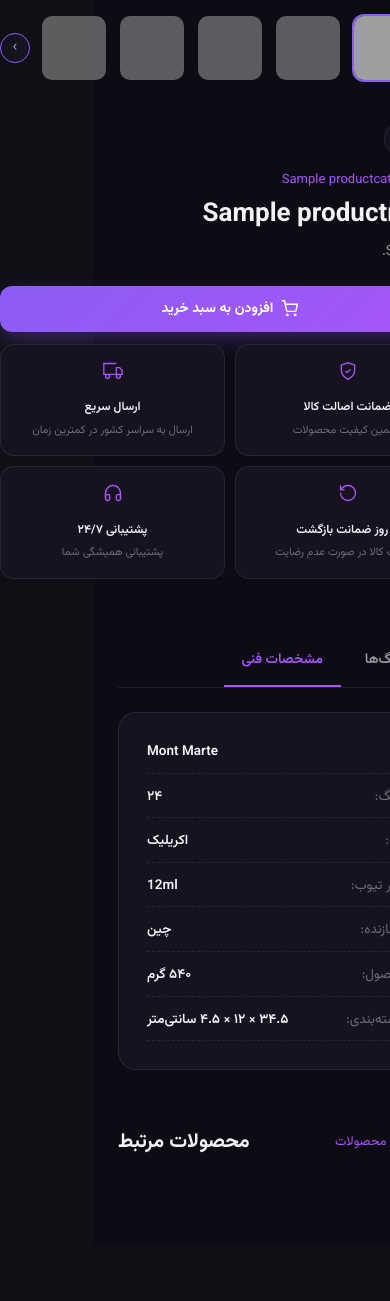
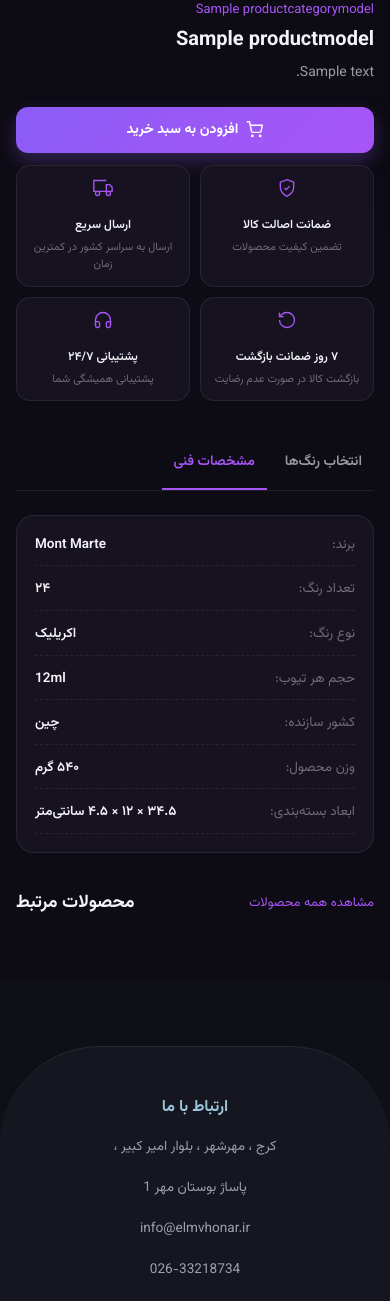
Before and after one commit to Komeil-Ahankoobi/Elm-Va-Honar, a Django app: a page that uses core/templates/base.html in a window 390 px wide; the page is wider, and only the part inside the window is pictured. Shown: the part 639-1940 px from the top of that part. Run offline with Django 5.2, Linux system fonts and the light colour scheme; tables that the repository leaves empty hold one stand-in row (values such as "Sample post"); parts of the project's set-up code (start-up, migrations or seed data) failed here and were passed over; grey boxes are pictures that could not be loaded.

Commit message:
feat: product detail page responsive

```diff
--- a/core/dashboard/customer/views.py
+++ b/core/dashboard/customer/views.py
@@ -109,8 +109,8 @@ class CustomerDashboardOrderDetailView(LoginRequiredMixin, HasCustomerAccessPerm
     def get_context_data(self, **kwargs):
         context = super().get_context_data(**kwargs)
 
-        order = self.object  # همون Order که DetailView پیدا کرده
-        items = order.items.all()  # همون related_name که تو مدل OrderItemsModel داری
+        order = self.object
+        items = order.items.all()
 
         order_items_total= sum(item.total_price for item in items)
         total_tax = round(order_items_total * 10 / 100)
--- a/core/order/models.py
+++ b/core/order/models.py
@@ -132,5 +132,5 @@ class OrderItemsModel(models.Model):
 
 
     def __str__(self):
-        variant_part = self.variant.varient_type if self.variant else 'بدون وریانت'
+        variant_part = self.variant.variant_type if self.variant else 'بدون وریانت'
         return f'{self.product.title} - {variant_part} - {self.order.id}'
--- a/core/static/css/product-detail.css
+++ b/core/static/css/product-detail.css
@@ -3,10 +3,50 @@
 /* ==========================================================================
    Product Detail — ElmVHonar
    Dark / violet theme, RTL, pure HTML + CSS (no JS)
+   Mobile-first responsive rebuild — visual identity preserved
    ========================================================================== */
 
 html {
     scroll-behavior: smooth;
+}
+
+/* ---------- Responsive safety reset (scoped to this page's sections) ---------- */
+.product-detail,
+.pd-tabs-section,
+.pd-reviews-section,
+.pd-related-section,
+.breadcrumb-strip {
+    box-sizing: border-box;
+}
+
+.product-detail *,
+.product-detail *::before,
+.product-detail *::after,
+.pd-tabs-section *,
+.pd-tabs-section *::before,
+.pd-tabs-section *::after,
+.pd-reviews-section *,
+.pd-reviews-section *::before,
+.pd-reviews-section *::after,
+.pd-related-section *,
+.pd-related-section *::before,
+.pd-related-section *::after,
+.breadcrumb-strip *,
+.breadcrumb-strip *::before,
+.breadcrumb-strip *::after {
+    box-sizing: border-box;
+}
+
+.product-detail img,
+.pd-tabs-section img,
+.pd-reviews-section img,
+.pd-related-section img,
+.breadcrumb-strip img,
+.product-detail svg,
+.pd-tabs-section svg,
+.pd-reviews-section svg,
+.pd-related-section svg {
+    max-width: 100%;
 }
 
 .product-detail,
@@ -28,6 +68,8 @@ html {
     --pd-success: #22c55e;
     --pd-pink: #ec4899;
     font-family: "Vazirmatn", Tahoma, sans-serif;
+    max-width: 100%;
+    overflow-x: hidden;
 }
 
 .breadcrumb-strip,
@@ -46,12 +88,13 @@ html {
 .breadcrumb-strip .container {
     max-width: 1240px;
     margin: 0 auto;
-    padding: 0 24px;
+    padding: 0 clamp(16px, 4vw, 24px);
+    width: 100%;
 }
 
 /* ---------- Breadcrumb ---------- */
 .breadcrumb-strip {
-    padding: 18px 0;
+    padding: clamp(12px, 3vw, 18px) 0;
     border-bottom: 1px solid var(--pd-border);
 }
 
@@ -80,50 +126,39 @@ html {
 
 .breadcrumb .current {
     color: var(--pd-text);
+    overflow-wrap: anywhere;
 }
 
 /* ---------- Layout ---------- */
 .product-detail {
-    padding: 40px 0 56px;
-    margin-top: 3rem;
-}
-
-.breadcrumb-container {
-    padding: 15px 0;
-}
-.breadcrumb {
-    display: flex;
-    flex-wrap: wrap;
-    list-style: none;
-    margin: 0;
-    padding: 0;
-    font-size: 0.9rem;
-}
-.breadcrumb li + li::before {
-    content: "/";
-    padding: 0 8px;
-    color: #888;
-}
-.breadcrumb li a {
-    color: #555;
-    text-decoration: none;
-}
-.breadcrumb li.active span {
-    color: #111;
-    font-weight: bold;
+    padding: clamp(24px, 6vw, 40px) 0 clamp(36px, 7vw, 56px);
+    margin-top: clamp(1.5rem, 4vw, 3rem);
 }
 
 .pd-layout {
     display: grid;
+    grid-template-columns: 1fr;
+    gap: clamp(24px, 5vw, 40px);
+    align-items: start;
+}
+
+@media (min-width: 981px) {
+    .pd-layout {
         grid-template-columns: 1.05fr 1fr;
-    gap: 40px;
-    align-items: start;
+    }
 }
 
 /* ---------- Gallery ---------- */
 .pd-gallery {
+    position: static;
+    min-width: 0;
+}
+
+@media (min-width: 981px) {
+    .pd-gallery {
         position: sticky;
         top: 24px;
+    }
 }
 
 .pd-thumb-radio {
@@ -206,6 +249,9 @@ html {
     overflow-x: auto;
     flex: 1;
     scrollbar-width: none;
+    min-width: 0;
+    scroll-snap-type: x proximity;
+    -webkit-overflow-scrolling: touch;
 }
 
 .pd-thumbs-track::-webkit-scrollbar {
@@ -222,6 +268,7 @@ html {
     cursor: pointer;
     display: block;
     opacity: 0.55;
+    scroll-snap-align: start;
     transition:
         opacity 0.2s ease,
         border-color 0.2s ease;
@@ -259,10 +306,18 @@ html {
     user-select: none;
 }
 
+@media (max-width: 600px) {
+    .pd-thumb-arrow {
+        width: 34px;
+        height: 34px;
+    }
+}
+
 /* ---------- Info column ---------- */
 .pd-info {
     display: flex;
     flex-direction: column;
+    min-width: 0;
 }
 
 .pd-top-actions {
@@ -284,6 +339,13 @@ html {
     cursor: pointer;
 }
 
+@media (max-width: 600px) {
+    .pd-icon-btn {
+        width: 38px;
+        height: 38px;
+    }
+}
+
 .pd-category {
     font-size: 13px;
     color: var(--pd-accent-2);
@@ -291,10 +353,11 @@ html {
 }
 
 .pd-title {
-    font-size: 26px;
+    font-size: clamp(1.25rem, 1.05rem + 0.8vw, 1.625rem);
     font-weight: 700;
     margin: 0 0 6px;
     line-height: 1.4;
+    overflow-wrap: anywhere;
 }
 
 .pd-brand {
@@ -330,11 +394,13 @@ html {
     font-size: 14px;
     line-height: 1.9;
     margin: 0 0 20px;
+    overflow-wrap: anywhere;
 }
 
 .pd-price-row {
     display: flex;
     align-items: center;
+    flex-wrap: wrap;
     gap: 12px;
     margin-bottom: 12px;
 }
@@ -375,11 +441,13 @@ html {
     border-radius: 50%;
     background: var(--pd-success);
     display: inline-block;
+    flex: 0 0 auto;
 }
 
 .pd-purchase-row {
     display: flex;
     align-items: center;
+    flex-wrap: wrap;
     gap: 12px;
     margin-bottom: 12px;
 }
@@ -411,7 +479,7 @@ html {
 }
 
 .btn-primary {
-    flex: 1;
+    flex: 1 1 200px;
     height: 46px;
     border: none;
     border-radius: 12px;
@@ -448,15 +516,21 @@ html {
 
 .pd-trust-grid {
     display: grid;
+    grid-template-columns: repeat(2, 1fr);
+    gap: 10px;
+}
+
+@media (min-width: 576px) {
+    .pd-trust-grid {
         grid-template-columns: repeat(4, 1fr);
-    gap: 10px;
+    }
 }
 
 .pd-trust-item {
     background: var(--pd-panel);
     border: 1px solid var(--pd-border);
     border-radius: 14px;
-    padding: 16px 10px;
+    padding: clamp(12px, 3vw, 16px) 10px;
     text-align: center;
     color: var(--pd-text-soft);
 }
@@ -483,7 +557,7 @@ html {
 
 /* ---------- Tabs (CSS-only) ---------- */
 .pd-tabs-section {
-    padding-bottom: 56px;
+    padding-bottom: clamp(36px, 7vw, 56px);
 }
 
 .pd-tab-radio {
@@ -497,22 +571,34 @@ html {
     gap: 6px;
     border-bottom: 1px solid var(--pd-border);
     margin-bottom: 24px;
+    overflow-x: auto;
+    flex-wrap: nowrap;
+    scrollbar-width: none;
+    -webkit-overflow-scrolling: touch;
+}
+
+.pd-tabs-nav::-webkit-scrollbar {
+    display: none;
 }
 
 .pd-tab-label {
-    padding: 14px 18px;
+    flex: 0 0 auto;
+    padding: 14px clamp(12px, 3vw, 18px);
     font-size: 14px;
     font-weight: 600;
     color: var(--pd-text-soft);
     cursor: pointer;
+    white-space: nowrap;
     border-bottom: 2px solid transparent;
     transition:
         color 0.15s ease,
         border-color 0.15s ease;
 }
 
+@media (hover: hover) and (pointer: fine) {
     .pd-tab-label:hover {
         color: var(--pd-text);
+    }
 }
 
 .pd-tab-panel {
@@ -520,7 +606,7 @@ html {
     background: var(--pd-panel);
     border: 1px solid var(--pd-border);
     border-radius: 18px;
-    padding: 28px;
+    padding: clamp(18px, 4vw, 28px);
 }
 
 #pd-tab-desc:checked ~ .pd-tabs-nav label[for="pd-tab-desc"],
@@ -688,6 +759,7 @@ html {
     display: flex;
     flex-direction: column;
     gap: 12px;
+    width: 100%;
 }
 
 .pd-spec-table-full {
@@ -696,7 +768,9 @@ html {
 
 .pd-spec-row {
     display: flex;
+    flex-wrap: wrap;
     justify-content: space-between;
+    gap: 6px 16px;
     font-size: 13.5px;
     padding-bottom: 10px;
     border-bottom: 1px dashed var(--pd-border);
@@ -710,6 +784,7 @@ html {
 .pd-spec-row span:last-child {
     color: var(--pd-text);
     font-weight: 600;
+    text-align: left;
 }
 
 .pd-faq-item {
@@ -742,21 +817,27 @@ html {
 
 /* ---------- Section titles ---------- */
 .pd-section-title {
-    font-size: 20px;
+    font-size: clamp(1.125rem, 1rem + 0.5vw, 1.25rem);
     font-weight: 700;
     margin: 0 0 24px;
 }
 
 /* ---------- Reviews ---------- */
 .pd-reviews-section {
-    padding-bottom: 56px;
+    padding-bottom: clamp(36px, 7vw, 56px);
 }
 
 .pd-reviews-layout {
     display: grid;
-    grid-template-columns: 0.85fr 1.6fr;
+    grid-template-columns: 1fr;
     gap: 24px;
     align-items: start;
+}
+
+@media (min-width: 981px) {
+    .pd-reviews-layout {
+        grid-template-columns: 0.85fr 1.6fr;
+    }
 }
 
 .pd-reviews-summary {
@@ -883,17 +965,20 @@ html {
     font-size: 13.5px;
     line-height: 1.8;
     color: var(--pd-text-soft);
+    overflow-wrap: anywhere;
 }
 
 /* ---------- Related products ---------- */
 .pd-related-section {
-    padding-bottom: 64px;
+    padding-bottom: clamp(40px, 8vw, 64px);
 }
 
 .pd-related-header {
     display: flex;
     align-items: center;
+    flex-wrap: wrap;
     justify-content: space-between;
+    gap: 12px;
     margin-bottom: 24px;
 }
 
@@ -915,9 +1000,21 @@ html {
 
 .pd-related-track {
     display: grid;
+    grid-template-columns: 1fr;
+    gap: clamp(14px, 3vw, 18px);
+    flex: 1;
+}
+
+@media (min-width: 561px) {
+    .pd-related-track {
+        grid-template-columns: repeat(2, 1fr);
+    }
+}
+
+@media (min-width: 981px) {
+    .pd-related-track {
         grid-template-columns: repeat(4, 1fr);
-    gap: 18px;
-    flex: 1;
+    }
 }
 
 .pd-related-arrow {
@@ -1025,37 +1125,5 @@ html {
     justify-content: center;
     gap: 6px;
     cursor: pointer;
+    padding: 8px 10px;
 }
-
-/* ---------- Responsive ---------- */
-@media (max-width: 980px) {
-    .pd-layout {
-        grid-template-columns: 1fr;
-    }
-
-    .pd-gallery {
-        position: static;
-    }
-
-    .pd-desc-grid {
-        grid-template-columns: 1fr;
-    }
-
-    .pd-reviews-layout {
-        grid-template-columns: 1fr;
-    }
-
-    .pd-related-track {
-        grid-template-columns: repeat(2, 1fr);
-    }
-}
-
-@media (max-width: 560px) {
-    .pd-trust-grid {
-        grid-template-columns: repeat(2, 1fr);
-    }
-
-    .pd-related-track {
-        grid-template-columns: 1fr;
-    }
-}
--- a/core/static/js/home.js
+++ b/core/static/js/home.js
@@ -20,6 +20,8 @@
     const opts = { weekday: "short", day: "numeric", month: "long" };
     el.textContent = now.toLocaleDateString("en-GB", opts);
 })();
+
+
 
 /* ----------------------------------------------------------
        2. SCROLL LISTENERS — header shadow + back-to-top
--- a/core/templates/base.html
+++ b/core/templates/base.html
@@ -8,7 +8,7 @@
     <meta name="viewport" content="width=device-width, initial-scale=1.0" />
     <title>{% block title %}فروشگاه نوشت افزار علم و هنر{% endblock title %}</title>
     <meta name="description"
-        content="{% block meta_description %}لوازم‌التحریر و ابزار هنری ممتاز با بهترین کیفیت.{% endblock meta_description %}" />
+        content="{% block meta_description %}نوشت‌افزار علم و هنر — فروش لوازم‌التحریر، رنگ، ابزار طراحی و خوشنویسی با کیفیت ممتاز{% endblock meta_description %}" />
     <meta name="enamad" content="53417095" />
     <link rel="stylesheet" href="{% static 'css/home.css'%}">
     <link rel="stylesheet" href="{% static 'css/fonts.css'%}">
--- a/core/templates/dashboard/admin/base.html
+++ b/core/templates/dashboard/admin/base.html
@@ -109,7 +109,7 @@
 
       <div class="sidebar-footer">
         <a href="{% url 'website:home' %}" class="logout-btn">
-          خروج از حساب
+          صفحه اصلی
         </a>
       </div>
     </aside>
--- a/core/templates/shop/product-detail.html
+++ b/core/templates/shop/product-detail.html
@@ -55,13 +55,13 @@
             <img class="pd-image pd-image-1" src="https://picsum.photos/seed/acrylicset1/900/900"
               alt="{{ object.get_image_alt }} — نمای ۱" />
             <img class="pd-image pd-image-2" src="https://picsum.photos/seed/acrylicset2/900/900"
-              alt="{{ object.get_image_alt }} — نمای ۲" />
+              alt="{{ object.get_image_alt }} — نمای ۲" loading="lazy" />
             <img class="pd-image pd-image-3" src="https://picsum.photos/seed/acrylicset3/900/900"
-              alt="{{ object.get_image_alt }} — نمای ۳" />
+              alt="{{ object.get_image_alt }} — نمای ۳" loading="lazy" />
             <img class="pd-image pd-image-4" src="https://picsum.photos/seed/acrylicset4/900/900"
-              alt="{{ object.get_image_alt }} — نمای ۴" />
+              alt="{{ object.get_image_alt }} — نمای ۴" loading="lazy" />
             <img class="pd-image pd-image-5" src="https://picsum.photos/seed/acrylicset5/900/900"
-              alt="{{ object.get_image_alt }} — نمای ۵" />
+              alt="{{ object.get_image_alt }} — نمای ۵" loading="lazy" />
           </div>
         </div>
 
@@ -71,13 +71,13 @@
             <label class="pd-thumb" for="pd-thumb-1" aria-label="مشاهده تصویر ۱"><img
                 src="https://picsum.photos/seed/acrylicset1/200/200" alt="{{ object.get_image_alt }}" /></label>
             <label class="pd-thumb" for="pd-thumb-2" aria-label="مشاهده تصویر ۲"><img
-                src="https://picsum.photos/seed/acrylicset2/200/200" alt="{{ object.get_image_alt }}" /></label>
+                src="https://picsum.photos/seed/acrylicset2/200/200" alt="{{ object.get_image_alt }}" loading="lazy" /></label>
             <label class="pd-thumb" for="pd-thumb-3" aria-label="مشاهده تصویر ۳"><img
-                src="https://picsum.photos/seed/acrylicset3/200/200" alt="{{ object.get_image_alt }}" /></label>
+                src="https://picsum.photos/seed/acrylicset3/200/200" alt="{{ object.get_image_alt }}" loading="lazy" /></label>
             <label class="pd-thumb" for="pd-thumb-4" aria-label="مشاهده تصویر ۴"><img
-                src="https://picsum.photos/seed/acrylicset4/200/200" alt="{{ object.get_image_alt }}" /></label>
+                src="https://picsum.photos/seed/acrylicset4/200/200" alt="{{ object.get_image_alt }}" loading="lazy" /></label>
             <label class="pd-thumb" for="pd-thumb-5" aria-label="مشاهده تصویر ۵"><img
-                src="https://picsum.photos/seed/acrylicset5/200/200" alt="{{ object.get_image_alt }}" /></label>
+                src="https://picsum.photos/seed/acrylicset5/200/200" alt="{{ object.get_image_alt }}" loading="lazy" /></label>
           </div>
           <label class="pd-thumb-arrow pd-thumb-arrow-next" for="pd-thumb-1" aria-label="تصویر بعدی">›</label>
         </div>
```
Also changed, not shown: other parts of core/static/css/product-detail.css (+42 -41 lines), core/static/css/admin-dashboard.css (+23 -0 lines), core/static/css/customer-dashboard.css (+22 -0 lines), core/templates/dashboard/admin/orders/orders-detail.html (+10 -0 lines), core/templates/dashboard/customer/orders/order-detail.html (+10 -0 lines). Lines whose indentation alone changed are shown as unchanged.
